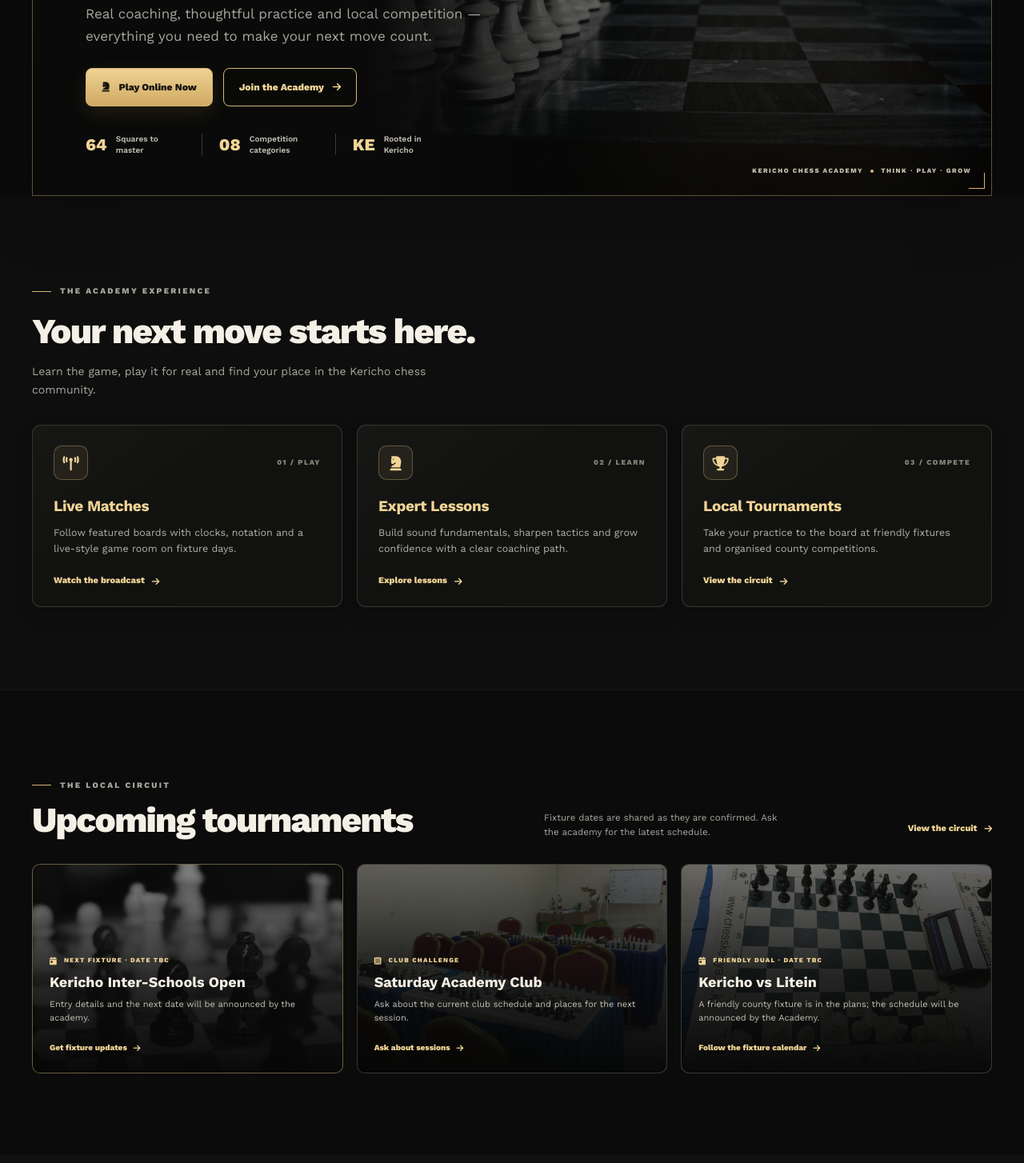
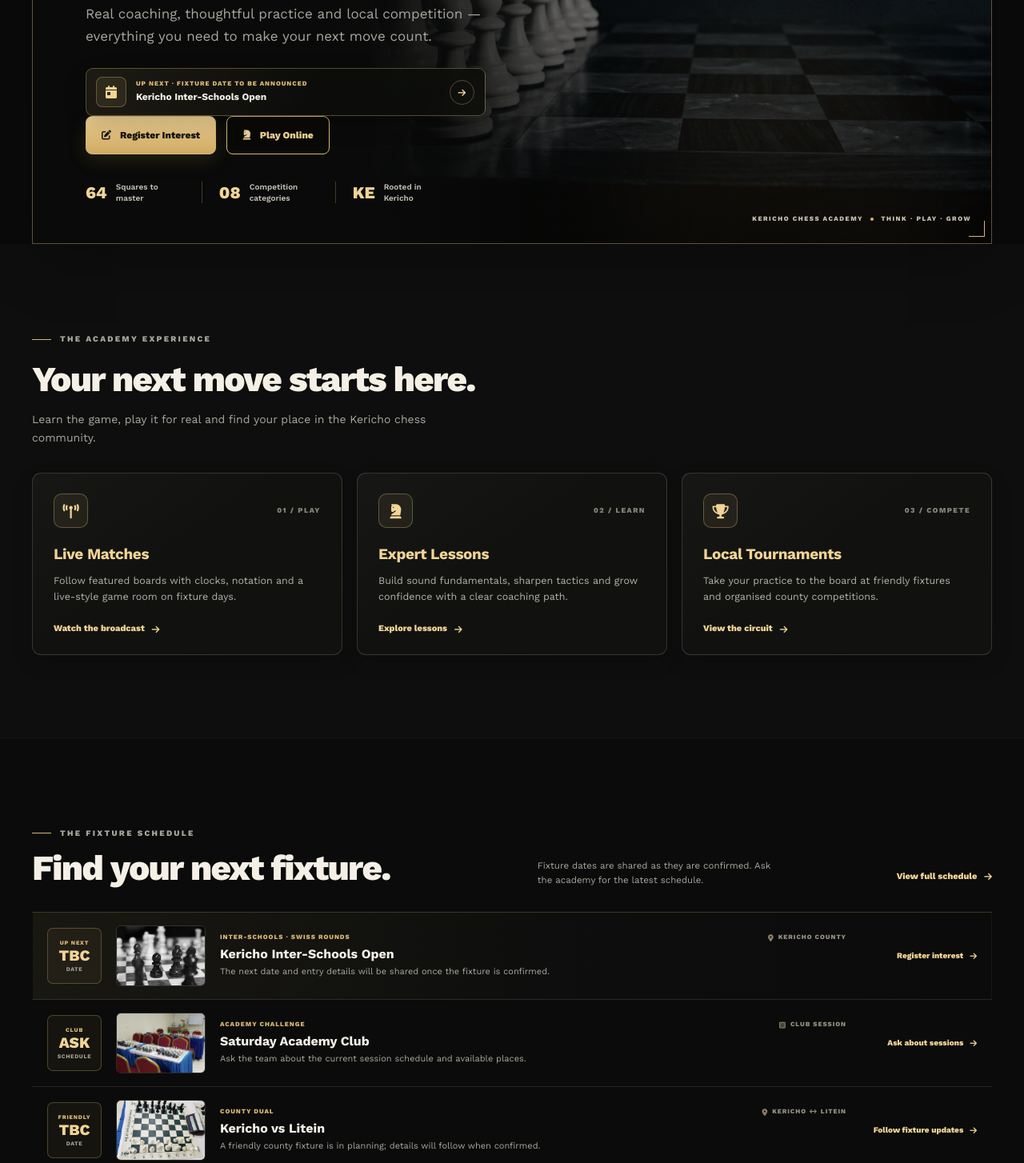
Before and after one commit to wambetebenjamin/Shem-Messo-Chess-site, a plain HTML site: page index.html in a window 1280 px wide. Shown: the part 440-1894 px from the top of the page at 80% size. Drawn offline with nearby package versions, Linux system fonts and the light colour scheme.

Commit message:
Apply Eventre-inspired fixture schedule to homepage
Co-authored-by: arena-agent <297053741+arena-agent@users.noreply.github.com>

```diff
--- a/css/academy-theme.css
+++ b/css/academy-theme.css
@@ -1,7 +1,8 @@
 /*
   Kericho Chess Club & Academy — dark / warm-gold theme
-  Inspired by the supplied chess-site reference and its clear path to play,
-  learn and compete. This file layers over the Kiddos/Bootstrap components used
+  Inspired by the supplied chess-site reference and Eventre's event-led layout:
+  a fixture-first hero, schedule agenda, coach spotlight and clear registration.
+  This file layers over the Kiddos/Bootstrap components used
   by the inner pages while giving the homepage its own responsive composition.
 */
 :root {
@@ -549,6 +550,27 @@ body.academy-site::selection { background: var(--site-gold); color: #10100e; }
 .home-hero__visual-caption i { width: 4px; height: 4px; border-radius: 50%; background: var(--site-gold); }
 .home-hero__play-link { position: absolute; z-index: 3; right: 23px; top: 23px; display: flex; align-items: center; gap: 8px; color: #eee5d1 !important; font-size: 9px; font-weight: 800; letter-spacing: .12em; text-transform: uppercase; }
 .home-hero__play-link .fas:last-child { font-size: 9px; color: var(--site-gold); }
+.home-hero__fixture {
+  display: grid;
+  grid-template-columns: 38px minmax(0,1fr) 32px;
+  align-items: center;
+  gap: 12px;
+  width: min(500px,100%);
+  padding: 10px 12px;
+  margin: 19px 0 0;
+  border: 1px solid rgba(215,182,117,.36);
+  border-radius: 9px;
+  background: linear-gradient(110deg,rgba(215,182,117,.1),rgba(12,13,11,.86) 58%);
+  box-shadow: 0 10px 28px rgba(0,0,0,.2);
+  -webkit-backdrop-filter: blur(9px);
+  backdrop-filter: blur(9px);
+}
+.home-hero__fixture-icon { display: inline-flex; align-items: center; justify-content: center; width: 38px; height: 38px; border: 1px solid rgba(215,182,117,.35); border-radius: 8px; background: rgba(215,182,117,.1); color: var(--site-gold-bright); font-size: 16px; }
+.home-hero__fixture-copy { display: flex; min-width: 0; flex-direction: column; gap: 3px; }
+.home-hero__fixture-copy small { color: var(--site-gold); font-size: 8px; font-weight: 800; letter-spacing: .12em; line-height: 1.35; }
+.home-hero__fixture-copy strong { overflow: hidden; color: var(--site-cream); font-size: 12px; font-weight: 700; line-height: 1.3; text-overflow: ellipsis; }
+.home-hero__fixture > a { display: inline-flex; align-items: center; justify-content: center; width: 31px; height: 31px; border: 1px solid rgba(215,182,117,.35); border-radius: 50%; color: var(--site-gold-bright) !important; font-size: 11px; }
+.home-hero__fixture > a:hover { background: var(--site-gold); color: #17140e !important; }
 
 /* Shared homepage section rhythm. */
 .home-section { padding: clamp(66px, 8vw, 104px) 0; }
@@ -584,38 +606,43 @@ body.academy-site::selection { background: var(--site-gold); color: #10100e; }
 .text-link:hover .fas,
 .text-link:hover .fa-arrow-right { transform: translateX(3px); }
 
-/* Tournament / fixture cards. */
+/* Eventre-inspired fixture agenda: unconfirmed dates are explicit, never countdowns. */
 .home-events { background: #0a0b0a; }
 .home-section__bar { display: grid; grid-template-columns: 1fr minmax(190px, .7fr) auto; gap: 22px; align-items: end; margin-bottom: 30px; }
 .home-section__bar .eyebrow { margin-bottom: 11px; }
 .home-section__note { max-width: 310px; margin: 0; color: #a9a69e; font-size: 11.5px; line-height: 1.55; }
 .home-section__all { margin-bottom: 5px; white-space: nowrap; }
-.home-event-grid { display: grid; grid-template-columns: repeat(3,minmax(0,1fr)); gap: 17px; }
-.home-event-card {
-  position: relative;
-  min-height: 262px;
-  display: flex;
-  align-items: flex-end;
-  overflow: hidden;
-  isolation: isolate;
-  border: 1px solid rgba(205,197,178,.18);
-  border-radius: 10px;
-  background: #171815;
+.home-agenda { border-top: 1px solid rgba(215,182,117,.25); }
+.home-agenda__item {
+  display: grid;
+  grid-template-columns: 68px 112px minmax(0,1fr) 145px;
+  align-items: center;
+  gap: 18px;
+  padding: 16px 18px;
+  border-right: 1px solid transparent;
+  border-bottom: 1px solid rgba(205,197,178,.14);
+  border-left: 1px solid transparent;
+  background: transparent;
+  transition: background .22s ease, border-color .22s ease;
 }
-.home-event-card > img { position: absolute; z-index: -2; inset: 0; width: 100%; height: 100%; object-fit: cover; object-position: center; opacity: .52; filter: saturate(.68) contrast(1.02); transition: transform .5s ease; }
-.home-event-card:hover > img { transform: scale(1.04); }
-.home-event-card__shade { position: absolute; z-index: -1; inset: 0; background: linear-gradient(0deg,rgba(5,6,5,.98) 0%,rgba(5,6,5,.74) 47%,rgba(5,6,5,.16) 100%); }
-.home-event-card--featured { border-color: rgba(215,182,117,.44); }
-.home-event-card--featured > img { opacity: .65; }
-.home-event-card__content { width: 100%; padding: 21px 21px 20px; }
-.event-tag { display: inline-flex; align-items: center; gap: 8px; margin-bottom: 11px; color: var(--site-gold-bright); font-size: 8px; font-weight: 800; letter-spacing: .15em; line-height: 1.4; text-transform: uppercase; }
-.event-tag i { font-size: 10px; }
-.home-event-card h3 { margin: 0 0 8px; color: #f5efe4; font-size: 18px; font-weight: 700; line-height: 1.2; }
-.home-event-card p { max-width: 330px; margin: 0 0 15px; color: #c3beb4; font-size: 11px; line-height: 1.55; }
-.event-link { display: inline-flex; align-items: center; gap: 8px; color: var(--site-gold-bright) !important; font-size: 10px; font-weight: 800; text-decoration: none !important; }
-.event-link:hover { color: #fff !important; }
-.event-link i { transition: transform .2s ease; }
-.event-link:hover i { transform: translateX(3px); }
+.home-agenda__item:hover { border-right-color: rgba(215,182,117,.18); border-left-color: rgba(215,182,117,.52); background: linear-gradient(90deg,rgba(215,182,117,.07),rgba(255,255,255,.012) 55%,transparent); }
+.home-agenda__item--featured { background: linear-gradient(90deg,rgba(215,182,117,.075),rgba(255,255,255,.012) 55%,transparent); }
+.home-agenda__date { display: grid; align-content: center; justify-items: center; min-height: 70px; padding: 6px 3px; border: 1px solid rgba(215,182,117,.3); border-radius: 7px; background: rgba(215,182,117,.055); text-align: center; }
+.home-agenda__date small { color: var(--site-gold); font-size: 7px; font-weight: 800; letter-spacing: .12em; line-height: 1.3; }
+.home-agenda__date strong { color: var(--site-gold-bright); font-size: 19px; font-weight: 800; line-height: 1.25; }
+.home-agenda__date span { color: #aaa69d; font-size: 7px; font-weight: 700; letter-spacing: .09em; line-height: 1.3; }
+.home-agenda__image { display: block; width: 112px; height: 76px; border: 1px solid rgba(205,197,178,.16); border-radius: 6px; object-fit: cover; object-position: center; filter: saturate(.72) contrast(1.03); }
+.home-agenda__details { min-width: 0; }
+.home-agenda__meta { display: flex; flex-wrap: wrap; justify-content: space-between; gap: 6px 14px; margin-bottom: 5px; color: #948e82; font-size: 8px; font-weight: 800; letter-spacing: .12em; line-height: 1.4; text-transform: uppercase; }
+.home-agenda__meta span { display: inline-flex; align-items: center; gap: 5px; }
+.home-agenda__meta span:first-child { color: var(--site-gold); }
+.home-agenda__meta i { color: #8b8069; font-size: 9px; }
+.home-agenda__details h3 { margin: 0 0 4px; color: var(--site-cream); font-size: 16px; font-weight: 700; line-height: 1.25; }
+.home-agenda__details p { margin: 0; color: #aaa69e; font-size: 11px; line-height: 1.5; }
+.home-agenda__link { display: inline-flex; align-items: center; justify-content: flex-end; gap: 8px; color: var(--site-gold-bright) !important; font-size: 10px; font-weight: 800; text-align: right; text-decoration: none !important; }
+.home-agenda__link i { flex: 0 0 auto; transition: transform .2s ease; }
+.home-agenda__link:hover { color: #fff1c7 !important; }
+.home-agenda__link:hover i { transform: translateX(3px); }
 
 /* Academy approach and leadership feature. */
 .home-approach { background: #10110f; }
@@ -698,6 +725,12 @@ body.academy-site::selection { background: var(--site-gold); color: #10100e; }
   .home-hero__visual img { min-height: 455px; }
   .home-hero__copy { width: 72%; padding-left: 5%; }
   .home-hero h1 { font-size: clamp(43px,7.2vw,64px); }
+  .home-agenda__item { grid-template-columns: 60px 88px minmax(0,1fr) 125px; gap: 12px; padding-right: 12px; padding-left: 12px; }
+  .home-agenda__image { width: 88px; height: 68px; }
+  .home-agenda__meta { font-size: 7px; }
+  .home-agenda__details h3 { font-size: 14px; }
+  .home-agenda__details p { font-size: 10px; }
+  .home-agenda__link { font-size: 9px; }
   .home-section__bar { grid-template-columns: 1fr auto; align-items: end; }
   .home-section__note { grid-column: 1; grid-row: 2; max-width: 440px; }
   .home-section__all { grid-column: 2; grid-row: 2; }
@@ -720,6 +753,13 @@ body.academy-site::selection { background: var(--site-gold); color: #10100e; }
   .home-hero__visual::after { background: linear-gradient(0deg,#090a09 0%,rgba(9,10,9,.87) 22%,rgba(9,10,9,.25) 75%,rgba(9,10,9,.24) 100%), linear-gradient(90deg,rgba(9,10,9,.38),transparent); }
   .home-hero__copy { width: 100%; padding: 60px 26px 36px; }
   .home-hero h1 { font-size: clamp(41px,10vw,58px); }
+  .home-hero__fixture { width: 100%; margin-top: 16px; }
+  .home-agenda__item { grid-template-columns: 58px minmax(0,1fr); gap: 11px 13px; padding: 14px 11px; }
+  .home-agenda__date { grid-column: 1; grid-row: 1 / span 2; min-height: 68px; }
+  .home-agenda__image { display: none; }
+  .home-agenda__details { grid-column: 2; }
+  .home-agenda__meta { justify-content: flex-start; gap: 5px 12px; }
+  .home-agenda__link { grid-column: 2; justify-self: start; margin-top: 2px; }
   .home-hero__lede { max-width: 440px; margin-top: 16px; font-size: 14px; }
   .home-hero__proof { margin-top: 26px; }
   .home-hero__proof li { padding: 0 13px; }
@@ -728,14 +768,12 @@ body.academy-site::selection { background: var(--site-gold); color: #10100e; }
   .home-hero__play-link { top: 18px; right: 16px; font-size: 8px; }
   .home-hero__visual-caption { right: 17px; bottom: 12px; font-size: 7px; }
   .home-section { padding: 64px 0; }
-  .home-service-grid,
-  .home-event-grid { grid-template-columns: 1fr; }
+  .home-service-grid { grid-template-columns: 1fr; }
   .home-service-card { min-height: 0; padding: 23px; }
   .home-service-card p { margin-bottom: 17px; }
   .home-section__bar { grid-template-columns: 1fr; gap: 13px; align-items: start; }
   .home-section__note { grid-column: auto; grid-row: auto; }
   .home-section__all { grid-column: auto; grid-row: auto; justify-self: start; }
-  .home-event-card { min-height: 245px; }
   .home-approach__panel { grid-template-columns: 1fr; }
   .home-approach__photo { min-height: 245px; }
   .home-approach__photo img { min-height: 245px; max-height: 300px; }
@@ -760,6 +798,12 @@ body.academy-site::selection { background: var(--site-gold); color: #10100e; }
   .home-hero__visual img { min-height: 520px; }
   .home-hero__copy { padding: 56px 19px 29px; }
   .home-hero h1 { font-size: clamp(38px,10vw,48px); }
+  .home-hero__fixture { grid-template-columns: 34px minmax(0,1fr) 28px; gap: 9px; padding: 9px; }
+  .home-hero__fixture-icon { width: 34px; height: 34px; }
+  .home-hero__fixture-copy small { font-size: 7px; letter-spacing: .08em; }
+  .home-hero__fixture-copy strong { font-size: 11px; }
+  .home-hero__fixture > a { width: 28px; height: 28px; }
+  .home-agenda__details h3 { font-size: 13px; }
   .home-hero__actions { align-items: stretch; flex-direction: column; }
   .home-hero__actions a { width: 100%; }
   .home-hero__proof { justify-content: space-between; }
--- a/index.html
+++ b/index.html
@@ -59,9 +59,14 @@
             <p class="eyebrow"><span></span> KERICHO · KENYA</p>
             <h1 id="hero-title"><span>Master the game.</span><br>Elevate your strategy.</h1>
             <p class="home-hero__lede">Real coaching, thoughtful practice and local competition — everything you need to make your next move count.</p>
+            <div class="home-hero__fixture" role="group" aria-label="Next fixture: Kericho Inter-Schools Open, date to be announced">
+              <span class="home-hero__fixture-icon"><i class="fas fa-calendar-day" aria-hidden="true"></i></span>
+              <span class="home-hero__fixture-copy"><small>UP NEXT · FIXTURE DATE TO BE ANNOUNCED</small><strong>Kericho Inter-Schools Open</strong></span>
+              <a href="tournaments.html#register" aria-label="Register interest for fixture updates"><i class="fas fa-arrow-right" aria-hidden="true"></i></a>
+            </div>
             <div class="home-hero__actions">
-              <a class="gold-button" href="play.html"><i class="fas fa-chess-knight" aria-hidden="true"></i> Play Online Now</a>
-              <a class="outline-button" href="contact.html#enquiry">Join the Academy <i class="fas fa-arrow-right" aria-hidden="true"></i></a>
+              <a class="gold-button" href="tournaments.html#register"><i class="fas fa-pen-to-square" aria-hidden="true"></i> Register Interest</a>
+              <a class="outline-button" href="play.html"><i class="fas fa-chess-knight" aria-hidden="true"></i> Play Online</a>
             </div>
             <ul class="home-hero__proof" aria-label="Academy highlights">
               <li><strong>64</strong><span>Squares to master</span></li>
@@ -108,42 +113,42 @@
       <div class="container">
         <div class="home-section__bar">
           <div>
-            <p class="eyebrow"><span></span> THE LOCAL CIRCUIT</p>
-            <h2 id="events-title">Upcoming tournaments</h2>
+            <p class="eyebrow"><span></span> THE FIXTURE SCHEDULE</p>
+            <h2 id="events-title">Find your next fixture.</h2>
           </div>
           <p class="home-section__note">Fixture dates are shared as they are confirmed. Ask the academy for the latest schedule.</p>
-          <a class="text-link home-section__all" href="tournaments.html">View the circuit <i class="fas fa-arrow-right" aria-hidden="true"></i></a>
+          <a class="text-link home-section__all" href="tournaments.html">View full schedule <i class="fas fa-arrow-right" aria-hidden="true"></i></a>
         </div>
-        <div class="home-event-grid">
-          <article class="home-event-card home-event-card--featured">
-            <img src="assets/stock-pexels-chessboard-5789688.jpg" alt="Chess pieces set on a board" width="500" height="282" loading="lazy" decoding="async">
-            <div class="home-event-card__shade"></div>
-            <div class="home-event-card__content">
-              <span class="event-tag"><i class="fas fa-calendar-day" aria-hidden="true"></i> NEXT FIXTURE · DATE TBC</span>
+        <div class="home-agenda" role="list" aria-label="Upcoming academy fixtures">
+          <article role="listitem" class="home-agenda__item home-agenda__item--featured">
+            <div class="home-agenda__date"><small>UP NEXT</small><strong>TBC</strong><span>DATE</span></div>
+            <img class="home-agenda__image" src="assets/stock-pexels-chessboard-5789688.jpg" alt="Chess pieces set on a board" width="500" height="282" loading="lazy" decoding="async">
+            <div class="home-agenda__details">
+              <div class="home-agenda__meta"><span>INTER-SCHOOLS · SWISS ROUNDS</span><span><i class="fas fa-location-dot" aria-hidden="true"></i> Kericho County</span></div>
               <h3>Kericho Inter-Schools Open</h3>
-              <p>Entry details and the next date will be announced by the academy.</p>
-              <a href="https://wa.me/254729037585?text=Hi%20Shem%2C%20please%20let%20me%20know%20when%20the%20next%20Kericho%20Inter-Schools%20Open%20is%20announced." target="_blank" rel="noopener" class="event-link">Get fixture updates <i class="fas fa-arrow-right" aria-hidden="true"></i></a>
+              <p>The next date and entry details will be shared once the fixture is confirmed.</p>
             </div>
+            <a class="home-agenda__link" href="tournaments.html#register">Register interest <i class="fas fa-arrow-right" aria-hidden="true"></i></a>
           </article>
-          <article class="home-event-card">
-            <img src="assets/tournament-prep-01.jpg" alt="An empty tournament hall prepared with chess tables" width="1280" height="622" loading="lazy" decoding="async">
-            <div class="home-event-card__shade"></div>
-            <div class="home-event-card__content">
-              <span class="event-tag"><i class="fas fa-chess-board" aria-hidden="true"></i> CLUB CHALLENGE</span>
+          <article role="listitem" class="home-agenda__item">
+            <div class="home-agenda__date"><small>CLUB</small><strong>ASK</strong><span>SCHEDULE</span></div>
+            <img class="home-agenda__image" src="assets/tournament-prep-01.jpg" alt="Chess tournament hall set up with empty tables" width="1280" height="622" loading="lazy" decoding="async">
+            <div class="home-agenda__details">
+              <div class="home-agenda__meta"><span>ACADEMY CHALLENGE</span><span><i class="fas fa-chess-board" aria-hidden="true"></i> Club session</span></div>
               <h3>Saturday Academy Club</h3>
-              <p>Ask about the current club schedule and places for the next session.</p>
-              <a href="contact.html#enquiry" class="event-link">Ask about sessions <i class="fas fa-arrow-right" aria-hidden="true"></i></a>
+              <p>Ask the team about the current session schedule and available places.</p>
             </div>
+            <a class="home-agenda__link" href="contact.html#enquiry">Ask about sessions <i class="fas fa-arrow-right" aria-hidden="true"></i></a>
           </article>
-          <article class="home-event-card">
-            <img src="assets/tournament-prep-04.jpg" alt="Chessboards arranged for tournament play" width="1280" height="960" loading="lazy" decoding="async">
-            <div class="home-event-card__shade"></div>
-            <div class="home-event-card__content">
-              <span class="event-tag"><i class="fas fa-calendar-day" aria-hidden="true"></i> FRIENDLY DUAL · DATE TBC</span>
+          <article role="listitem" class="home-agenda__item">
+            <div class="home-agenda__date"><small>FRIENDLY</small><strong>TBC</strong><span>DATE</span></div>
+            <img class="home-agenda__image" src="assets/tournament-prep-04.jpg" alt="Chessboards arranged for tournament play" width="1280" height="960" loading="lazy" decoding="async">
+            <div class="home-agenda__details">
+              <div class="home-agenda__meta"><span>COUNTY DUAL</span><span><i class="fas fa-location-dot" aria-hidden="true"></i> Kericho ↔ Litein</span></div>
               <h3>Kericho vs Litein</h3>
-              <p>A friendly county fixture is in the plans; the schedule will be announced by the Academy.</p>
-              <a href="tournaments.html" class="event-link">Follow the fixture calendar <i class="fas fa-arrow-right" aria-hidden="true"></i></a>
+              <p>A friendly county fixture is in planning; details will follow when confirmed.</p>
             </div>
+            <a class="home-agenda__link" href="tournaments.html">Follow fixture updates <i class="fas fa-arrow-right" aria-hidden="true"></i></a>
           </article>
         </div>
       </div>
```
Also changed, not shown: README.md.
